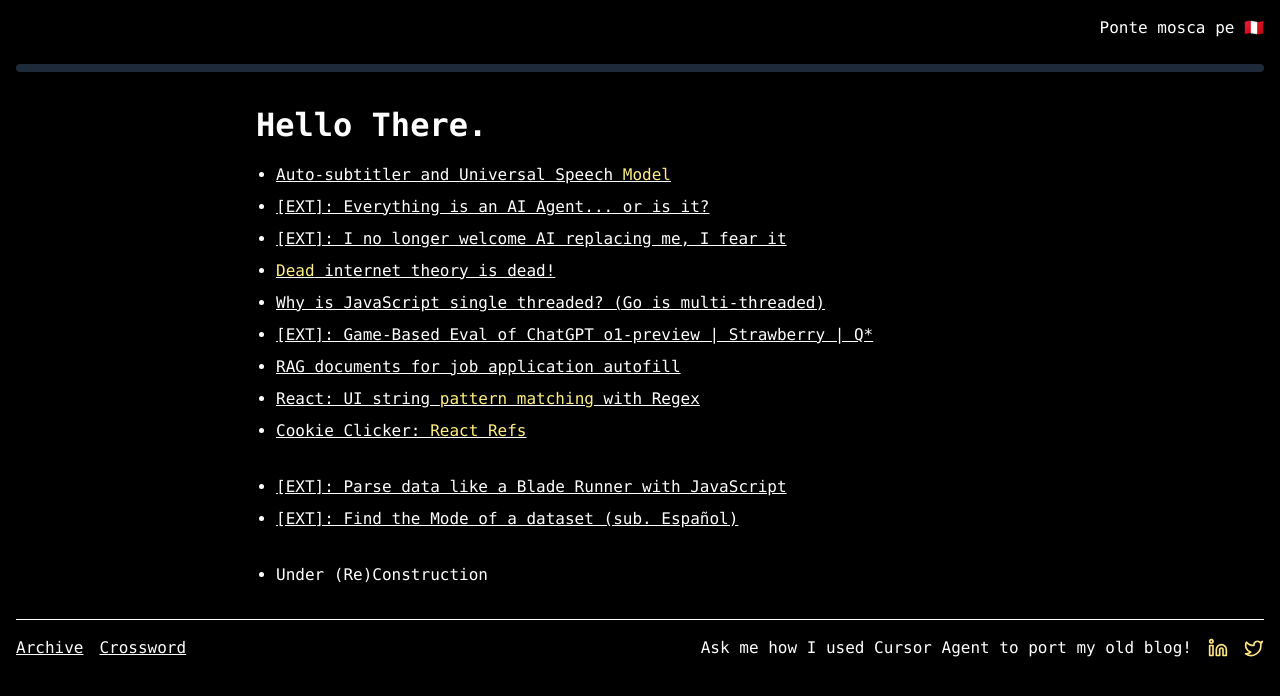
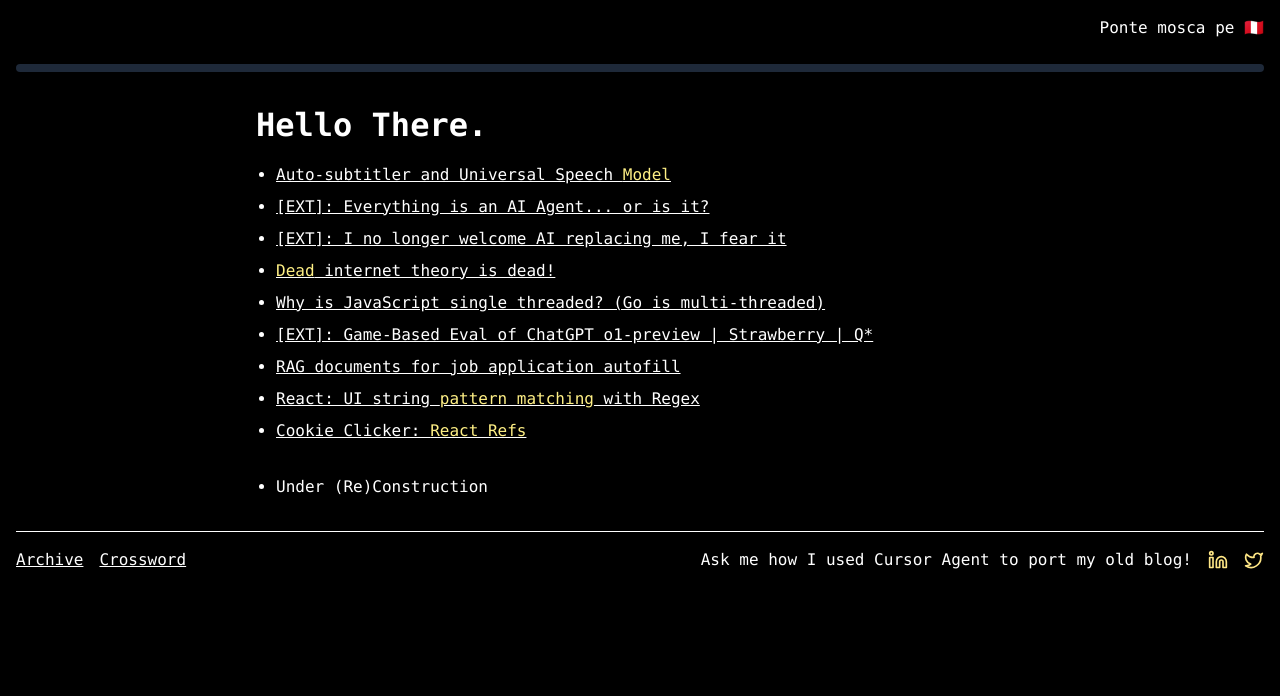
Before and after one commit to chriswillsflannery/chriswillsflannery, a Next.js app: page / in a window 1280 px wide. Shown: the top 696 px of the page. Built offline with nearby package versions, Linux system fonts and the light colour scheme.

Commit message:
use fetch type fix

```diff
--- a/src/app/archive/useFetch/page.tsx
+++ b/src/app/archive/useFetch/page.tsx
@@ -2,7 +2,6 @@
 import { useEffect } from "react";
 import type { NextPage } from "next";
 import Head from "next/head";
-import Link from "next/link";
 import Prism from "prismjs";
 import "prismjs/components/prism-typescript";
 import "prismjs/components/prism-jsx";
--- a/src/app/page.tsx
+++ b/src/app/page.tsx
@@ -119,17 +119,6 @@ const Home = () => {
             Turning NextJS into CRA
           </ListItem> */}
           <br />
-          <ListItem
-            href="https://www.youtube.com/watch?v=ByuEfCcj1vg"
-          >
-            [EXT]: Parse data like a Blade Runner with JavaScript
-          </ListItem>
-          <ListItem
-            href="https://www.youtube.com/watch?v=0V2Mi16xd04"
-          >
-            [EXT]: Find the Mode of a dataset (sub. Español)
-          </ListItem>
-          <br />
           <li> Under (Re)Construction </li>
         </ul>
       </main>
--- a/src/hooks/useFetch.tsx
+++ b/src/hooks/useFetch.tsx
@@ -25,7 +25,7 @@ function fetchReducer<T>(state: State<T>, action: Action<T>): State<T> {
   }
 }
 
-function useFetch<T>(url: string, options?: RequestInit): State<T> {
+function useFetch<T>(url: string): State<T> {
   const [state, dispatch] = useReducer(fetchReducer<T>, {
     data: undefined,
     error: undefined,
@@ -45,8 +45,8 @@ function useFetch<T>(url: string, options?: RequestInit): State<T> {
       }
       const responseData = await response.json();
       dispatch({ type: "SUCCESS", payload: responseData });
-    } catch (err: any) {
-      if (err.name !== "AbortError") {
+    } catch (err: unknown) {
+      if (err instanceof Error && err.name !== "AbortError") {
         // Check if the error is an AbortError
         dispatch({ type: "FAILURE", payload: err as Error });
       }
```
